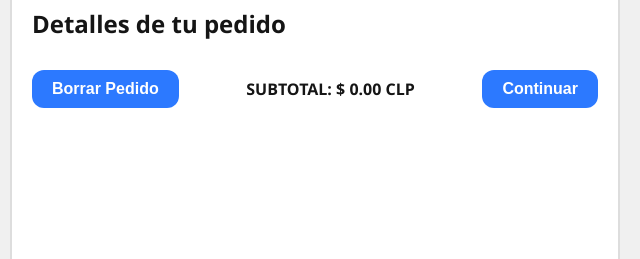
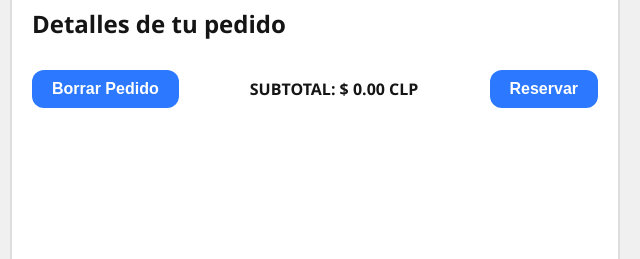
Before and after one commit to Samuel263/Paginas, a plain HTML site: page index.html in a window 1280 px wide. Shown: the part 122-381 px from the top of the page, 640-1280 px from the left. Drawn offline with Linux system fonts and the light colour scheme.

Commit message:
Update index.html

```diff
--- a/index.html
+++ b/index.html
@@ -68,7 +68,7 @@
             <div class="cart-summary">
                 <button id="clear-cart">Borrar Pedido</button>
                 <div>SUBTOTAL: <span id="total-price">$ 0.00 CLP</span></div>
-                <button id="checkout" class="button"><span>Continuar</span></button>            </div>
+                <button id="checkout" class="button"><span>Reservar</span></button>            </div>
         </section>
     </main>
 
```
